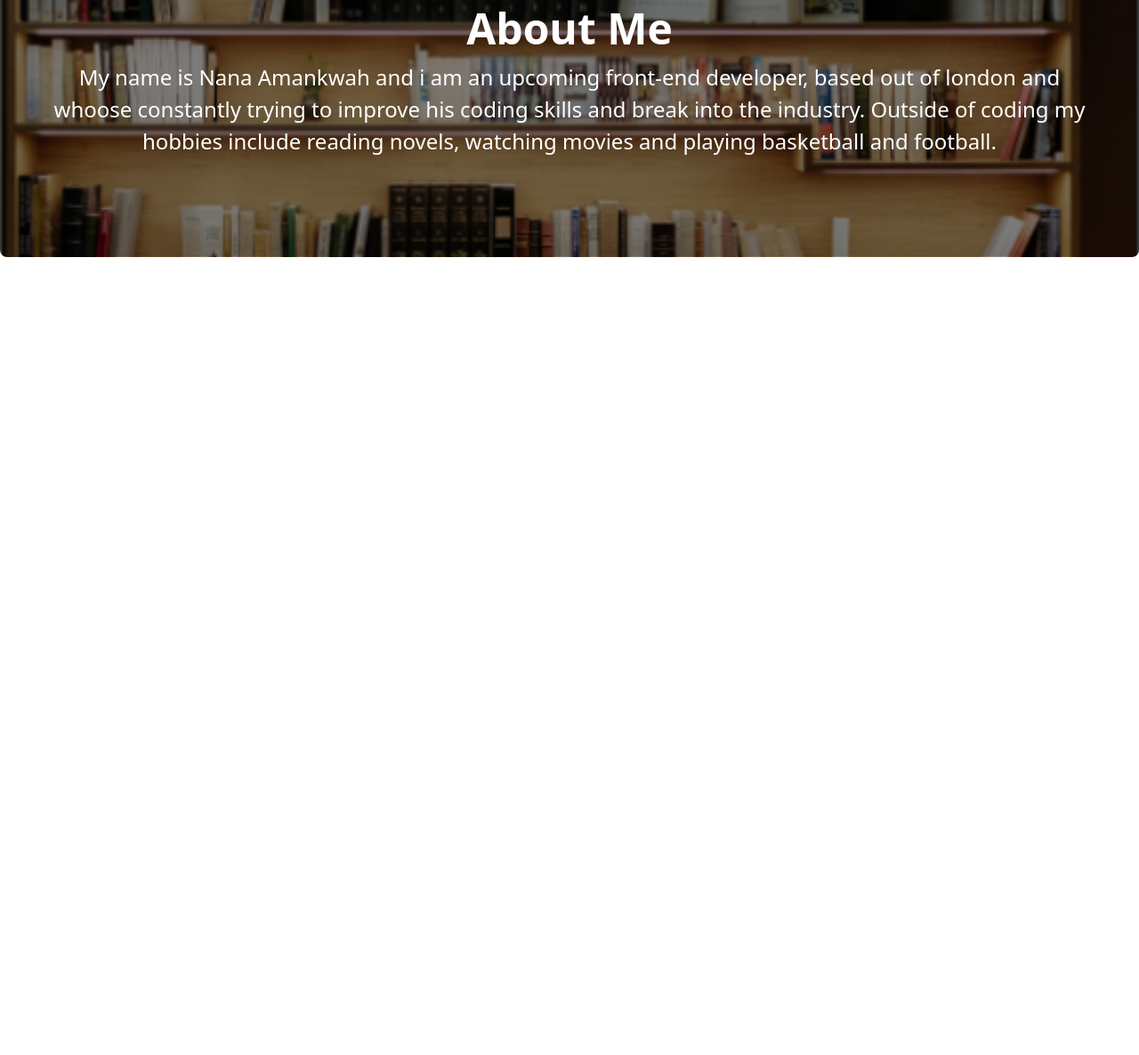
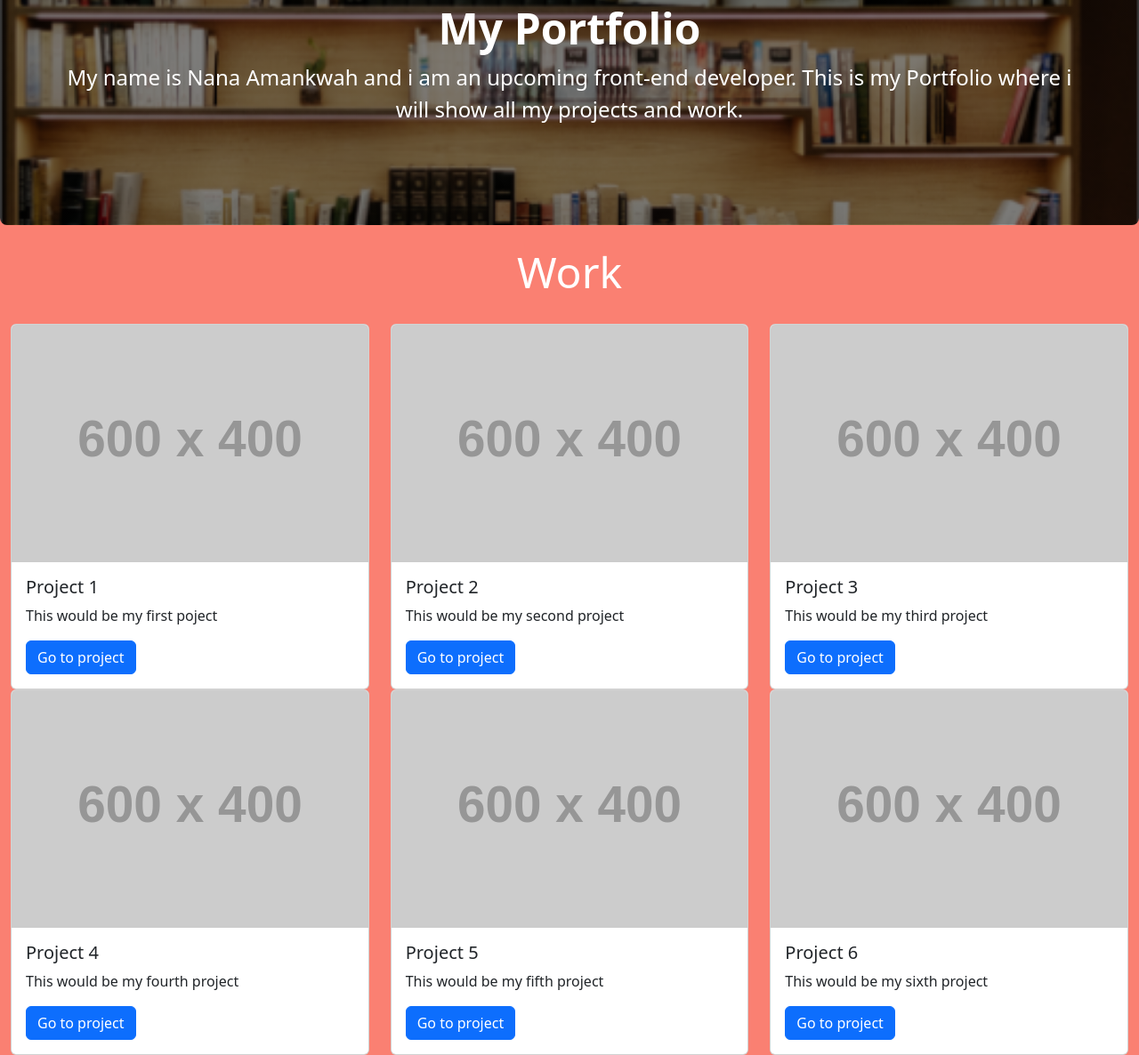
Before and after one commit to frimpn/bootstrap-portfolio, a plain HTML site: page index.html in a window 1280 px wide. Shown: the part 150-1336 px from the top of the page at 89% size. Before the commit the page ends 800 px from the top, so only its background shows below. Drawn offline with nearby package versions, Linux system fonts and the light colour scheme; placeholder pictures from the web are drawn by us.

Commit message:
added a work section with a grid using using the cards bootstrap

```diff
--- a/css/style.css
+++ b/css/style.css
@@ -1,6 +1,11 @@
 *{
     box-sizing: border-box;
 }
+
+body{
+    background-color: salmon;
+}
+
 
 .about {
 
@@ -16,3 +21,10 @@
     width: 100%;
     text-align: center;
 }
+
+section h2{
+    font-size: 48px;
+    text-align: center;
+    margin-bottom: 30px;
+    color: white;
+}
--- a/index.html
+++ b/index.html
@@ -36,10 +36,117 @@
 
   <div class="p-5 mb-4 bg-body-tertiary rounded-3 about">
     <div class="container-fluid py-5">
-      <h1 class="display-5 fw-bold">About Me</h1>
-      <p class="col-md-8 fs-4">My name is Nana Amankwah and i am an upcoming front-end developer, based out of london and whoose constantly trying to improve his coding skills and break into the industry. Outside of coding my hobbies include reading novels, watching movies and playing basketball and football. </p>
+      <h1 class="display-5 fw-bold">My Portfolio</h1>
+      <p class="col-md-8 fs-4">My name is Nana Amankwah and i am an upcoming front-end developer. This is my Portfolio where i will show all my projects and work.</p>
     </div>
   </div>
+
+  <section class="work">
+    <h2>Work</h2>
+    <div class="container-fluid">
+      <div class="row">
+
+        <div class="col-sm-12 col-md-4 col-lg-4">
+          <div class="card" style="width: 100%;">
+            <img src="https://placehold.co/600x400/000000/FFFFFF/png" class="card-img-top" alt="placeholder image">
+            <div class="card-body">
+              <h5 class="card-title">Project 1</h5>
+              <p class="card-text">This would be my first poject</p>
+              <a href="#" class="btn btn-primary">Go to project</a>
+            </div>
+          </div>
+
+
+        </div>
+
+        <div class="col-sm-12 col-md-4 col-lg-4">
+
+          <div class="card" style="width: 100%;">
+            <img src="https://placehold.co/600x400/000000/FFFFFF/png" class="card-img-top" alt="placeholder image">
+            <div class="card-body">
+              <h5 class="card-title">Project 2</h5>
+              <p class="card-text">This would be my second project</p>
+              <a href="#" class="btn btn-primary">Go to project</a>
+            </div>
+          </div>
+
+
+        </div>
+
+
+
+        <div class="col-sm-12 col-md-4 col-lg-4">
+
+          <div class="card" style="width: 100%;">
+            <img src="https://placehold.co/600x400/000000/FFFFFF/png" class="card-img-top" alt="placeholder image">
+            <div class="card-body">
+              <h5 class="card-title">Project 3</h5>
+              <p class="card-text"> This would be my third project</p>
+              <a href="#" class="btn btn-primary">Go to project</a>
+            </div>
+          </div>
+
+        </div>
+
+
+
+        <div class="col-sm-12 col-md-4 col-lg-4">
+
+          <div class="card" style="width: 100%;">
+            <img src="https://placehold.co/600x400/000000/FFFFFF/png" class="card-img-top" alt="placeholder image">
+            <div class="card-body">
+              <h5 class="card-title">Project 4</h5>
+              <p class="card-text">This would be my fourth project</p>
+              <a href="#" class="btn btn-primary">Go to project</a>
+            </div>
+          </div>
+
+
+        </div>
+
+
+        <div class="col-sm-12 col-md-4 col-lg-4">
+
+          <div class="card" style="width: 100%;">
+            <img src="https://placehold.co/600x400/000000/FFFFFF/png" class="card-img-top" alt="placeholder image">
+            <div class="card-body">
+              <h5 class="card-title">Project 5</h5>
+              <p class="card-text">This would be my fifth project</p>
+              <a href="#" class="btn btn-primary">Go to project</a>
+            </div>
+          </div>
+
+        </div>
+
+        <div class="col-sm-12 col-md-4 col-lg-4">
+
+          <div class="card" style="width: 100%;">
+            <img src="https://placehold.co/600x400/000000/FFFFFF/png" class="card-img-top" alt="placeholder image">
+            <div class="card-body">
+              <h5 class="card-title">Project 6</h5>
+              <p class="card-text">This would be my sixth project</p>
+              <a href="#" class="btn btn-primary">Go to project</a>
+            </div>
+          </div>
+
+
+        </div>
+
+
+
+
+
+
+
+
+
+
+
+
+
+      </div>
+    </div>
+  </section>
 
 
 <script src="https://cdn.jsdelivr.net/npm/bootstrap@5.3.2/dist/js/bootstrap.bundle.min.js" integrity="sha384-C6RzsynM9kWDrMNeT87bh95OGNyZPhcTNXj1NW7RuBCsyN/o0jlpcV8Qyq46cDfL" crossorigin="anonymous"></script>
```
